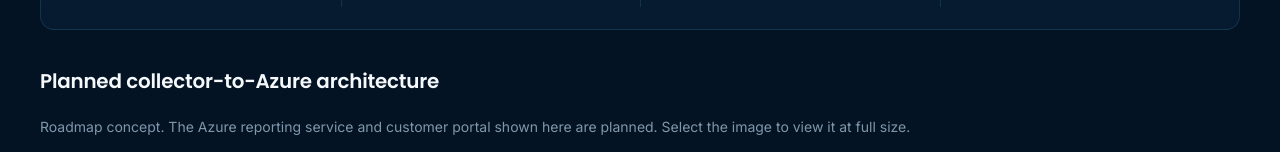
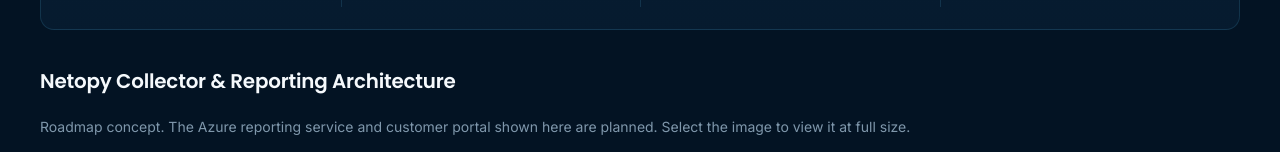
Before and after one commit to benjaminwillett/netopty_website, a plain HTML site: page public/index.html in a window 1280 px wide. Shown: the part 4333-4485 px from the top of the page. Drawn offline with Linux system fonts and the light colour scheme; no server answers.

Commit message:
Rename the collector and reporting architecture heading

```diff
--- a/public/index.html
+++ b/public/index.html
@@ -272,7 +272,7 @@
 
         <figure class="architecture" id="planned-architecture" aria-labelledby="architecture-title">
           <figcaption>
-            <h3 id="architecture-title">Planned collector-to-Azure architecture</h3>
+            <h3 id="architecture-title">Netopy Collector &amp; Reporting Architecture</h3>
             <p class="sample-note">Roadmap concept. The Azure reporting service and customer portal shown here are planned. Select the image to view it at full size.</p>
           </figcaption>
           <a class="architecture-artwork" href="/img/planned-collector-to-azure.webp" aria-label="Open the full-size Netopty architecture infographic">
```
